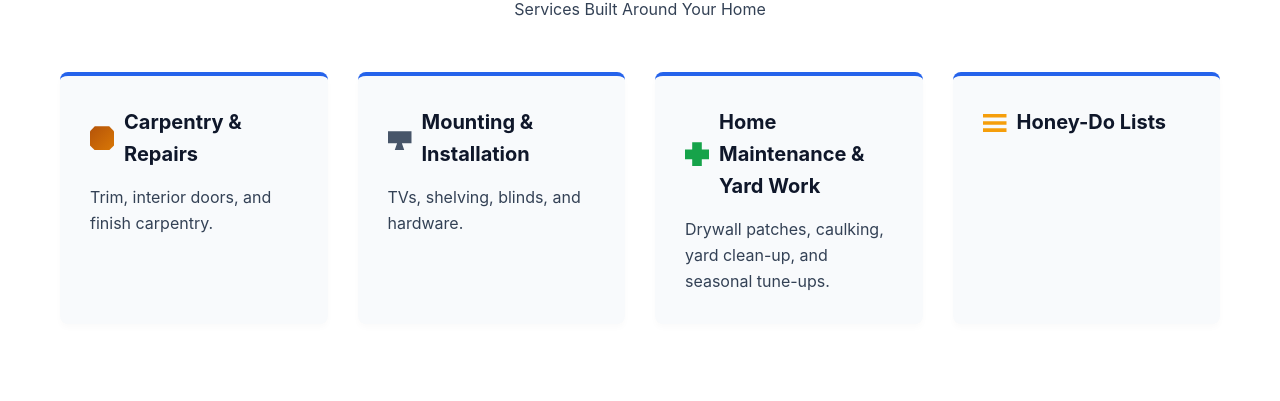
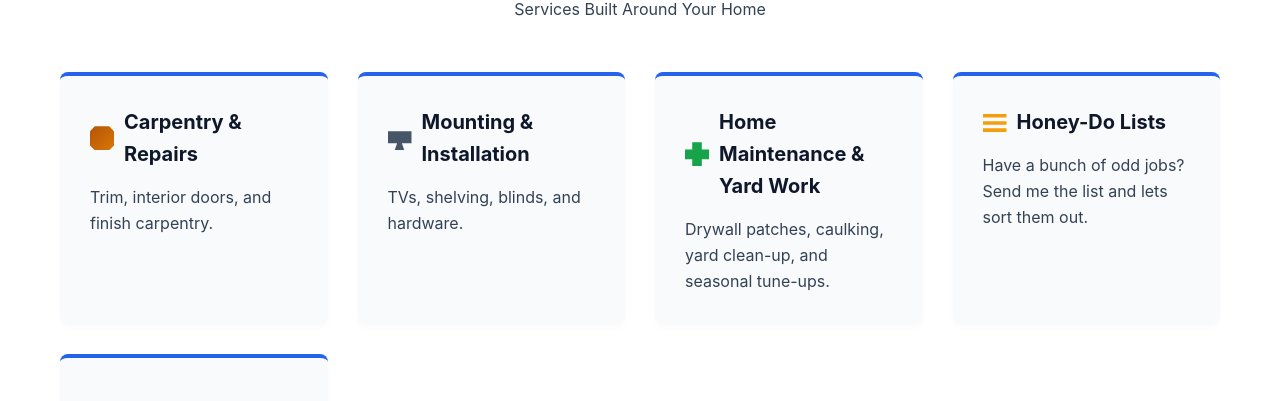
Before and after one commit to hocohandyman/hocohandyman.github.io, a plain HTML site: page index.html in a window 1280 px wide. Shown: the part 733-1134 px from the top of the page. Drawn offline with Linux system fonts and the light colour scheme.

Commit message:
Update index.html

```diff
--- a/index.html
+++ b/index.html
@@ -337,3 +337,6 @@
                 </div>
                 <div class="card">
                     <h3><span class="card-icon icon-list"></span>Honey-Do Lists</h3>
+                    <p>Have a bunch of odd jobs? Send me the list and lets sort them out.</p>
+                </div>
+                <div class="card">
```
